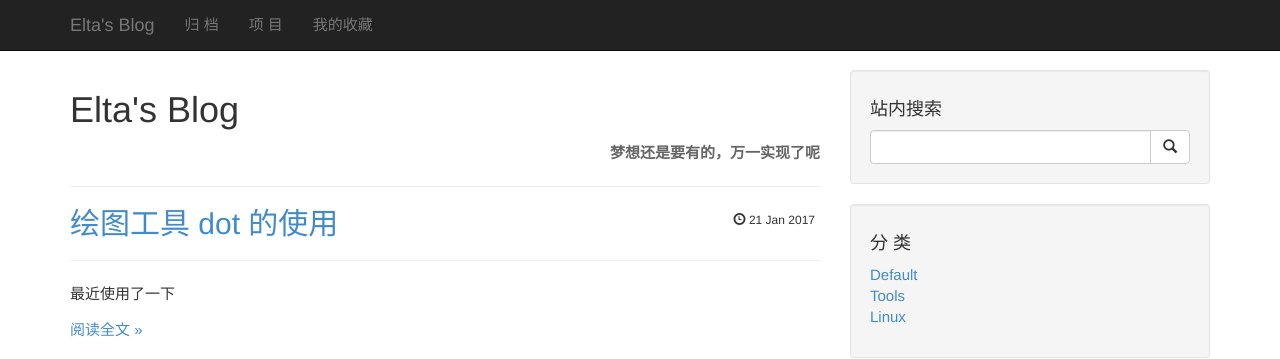
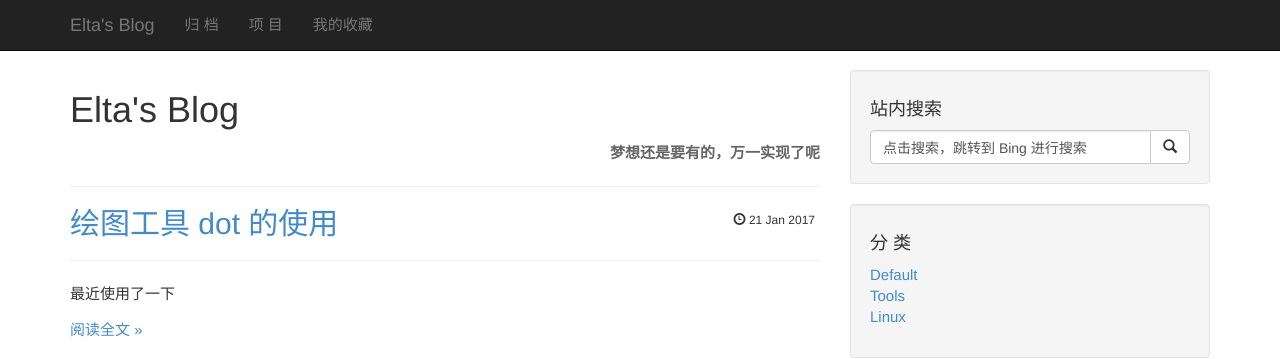
Before and after one commit to lvstoneleaf/elta.github.io, a Jekyll site: the page built from index.html, in a window 1280 px wide. Shown: the top 359 px of the page. Built offline with Jekyll 4.4.1, drawn with Linux system fonts in a browser that asks for light colours; the list of posts is cut into pages by our own code; comment, search, counter and statistics services are not loaded.

Commit message:
2017-01-21 17:32:03+00:00
 M _includes/search.html

```diff
--- a/_includes/search.html
+++ b/_includes/search.html
@@ -1,7 +1,7 @@
 <form id="searchform" action="https://www.bing.com/search" method="get">
   <div class="input-group">
-    <input type="text" name="searchkey" class="form-control">
-	<input type="hidden" name="q" value="点击搜索，跳转到 Bing 进行站内搜索" />
+    <input type="text" name="searchkey" value="点击搜索，跳转到 Bing 进行搜索" class="form-control">
+	<input type="hidden" name="q" value="site:www.eltaera.com " />
 	<input type="hidden" name="ie" value="UTF-8" />
 	<input type="hidden" name="sitesearch" value="www.eltaera.com" />
     <span class="input-group-btn">
```
